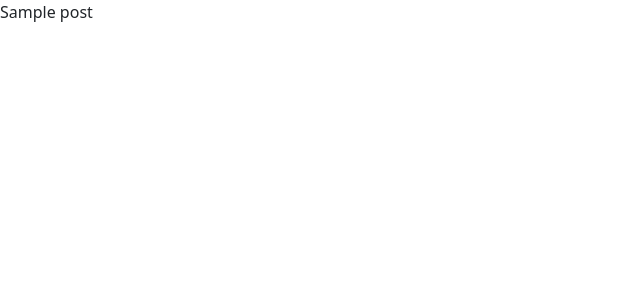
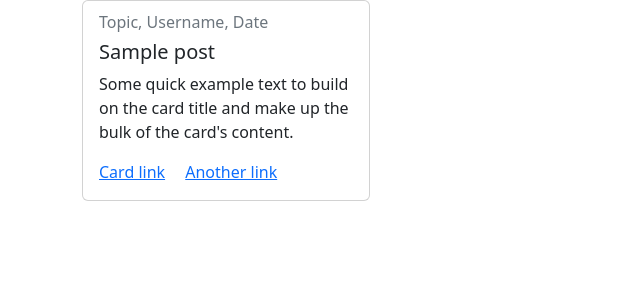
Before and after one commit to Awoyalejohn/Newsit, a Django app: page / in a window 1280 px wide. Before the commit the part shown is almost empty. Shown: the top 300 px of the page, without its empty margins (0-640 px from the left). Run offline with Django 4.2, Linux system fonts and the light colour scheme; tables that the repository leaves empty hold one stand-in row (values such as "Sample post").

Commit message:
Add post title bootstrap cards

```diff
--- a/templates/base.html
+++ b/templates/base.html
@@ -19,7 +19,7 @@
     </header>
 
     <!-- Main content -->
-    <main>
+    <main class="container">
       {% block content %}
       <!-- Content Goes Here -->
       {% endblock content %}
--- a/templates/index.html
+++ b/templates/index.html
@@ -2,11 +2,17 @@
 
 {% block content %}
 <!-- Post list items -->
-<div>
-    {% for post in post_list %}
-    <p>{{post.title}}</p>
-    {% endfor %}
+{% for post in post_list %}
+<div class="card" style="width: 18rem;">
+    <div class="card-body">
+      <h6 class="card-subtitle mb-2 text-muted">Topic, Username, Date</h6>
+      <h5 class="card-title">{{post.title}}</h5>
+      <p class="card-text">Some quick example text to build on the card title and make up the bulk of the card's content.</p>
+      <a href="#" class="card-link">Card link</a>
+      <a href="#" class="card-link">Another link</a>
+    </div>
 </div>
+{% endfor %}
 
 
 
```
